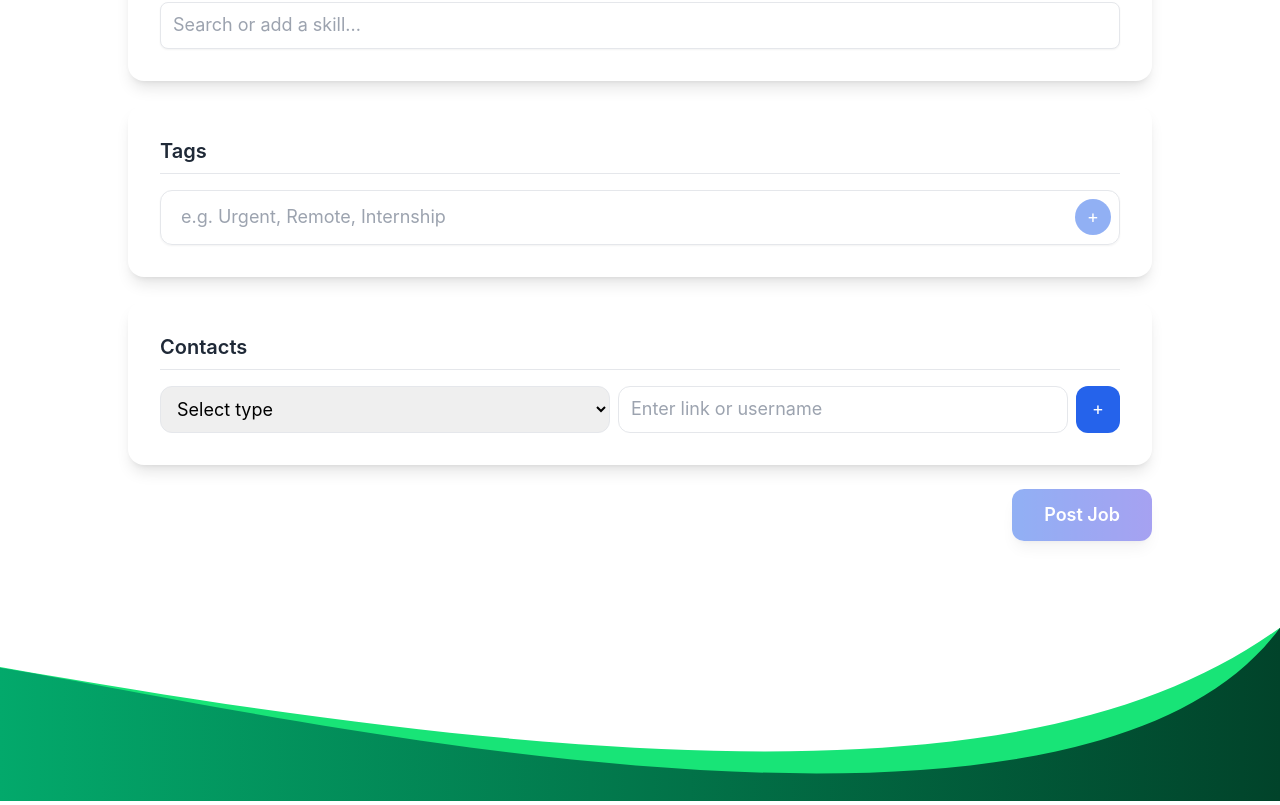
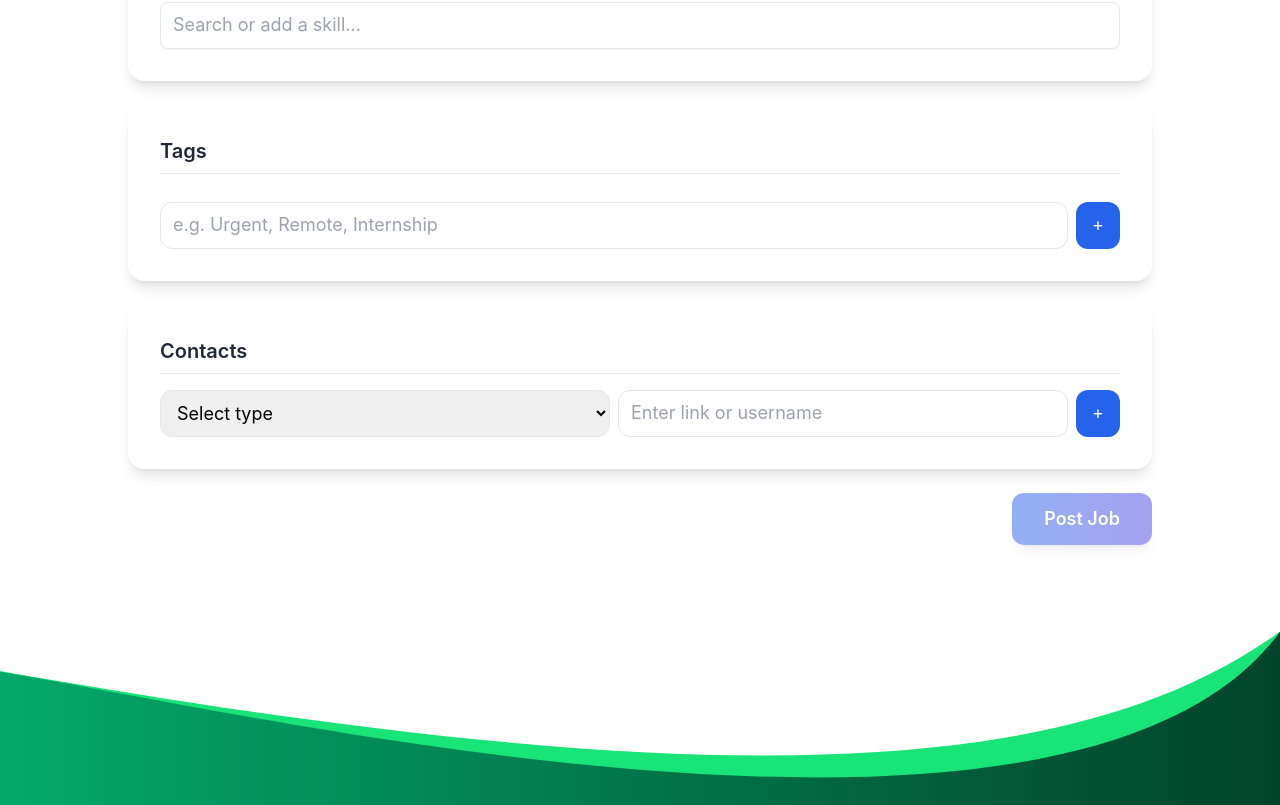
Before and after one commit to KU-jobapp-guys/KU-Seek, a Vue app in the folder frontend/: page /company/job-post-form in a window 1280 px wide. Shown: the part 1036-1841 px from the top of the page. Built offline with nearby package versions, Linux system fonts and the light colour scheme.

Commit message:
adding validators for all inputs

```diff
--- a/frontend/src/components/job-post-form/ContactField.vue
+++ b/frontend/src/components/job-post-form/ContactField.vue
@@ -32,17 +32,34 @@ const validateEmail = (email: string): boolean => {
 
 const validateURL = (url: string): boolean => {
   try {
-    if (!/^https?:\/\//i.test(url)) {
-      url = 'https://' + url
-    }
+    if (!/^https?:\/\//i.test(url)) url = 'https://' + url
     const parsed = new URL(url)
-    // Ensure hostname contains at least one dot (like example.com)
-    if (!parsed.hostname.includes('.')) return false
-    return true
+    return parsed.hostname.includes('.')
   } catch {
     return false
   }
 }
+
+const validateFacebook = (url: string): boolean => {
+  try {
+    if (!/^https?:\/\//i.test(url)) url = 'https://' + url
+    const parsed = new URL(url)
+    return parsed.hostname.includes('facebook.com') || parsed.hostname.endsWith('fb.com')
+  } catch {
+    return false
+  }
+}
+
+const validateLinkedIn = (url: string): boolean => {
+  try {
+    if (!/^https?:\/\//i.test(url)) url = 'https://' + url
+    const parsed = new URL(url)
+    return parsed.hostname.includes('linkedin.com')
+  } catch {
+    return false
+  }
+}
+
 // --- Add Contact ---
 const addContact = (): void => {
   error.value = ''
@@ -61,6 +78,16 @@ const addContact = (): void => {
 
   if (type === 'Email' && !validateEmail(link)) {
     error.value = 'Invalid email address.'
+    return
+  }
+
+  if (type === 'Facebook' && !validateFacebook(link)) {
+    error.value = 'Invalid Facebook profile/page link.'
+    return
+  }
+
+  if (type === 'LinkedIn' && !validateLinkedIn(link)) {
+    error.value = 'Invalid LinkedIn profile link.'
     return
   }
 
--- a/frontend/src/components/job-post-form/TagInput.vue
+++ b/frontend/src/components/job-post-form/TagInput.vue
@@ -11,15 +11,28 @@ const emit = defineEmits<{
 }>()
 
 const newTag = ref('')
+const error = ref('')
 
+// --- Add Tag ---
 const addTag = (): void => {
   const value = newTag.value.trim()
-  if (value && !props.modelValue.includes(value)) {
+  error.value = ''
+
+  if (!value) {
+    error.value = 'Please fill out all fields.'
+    return
+  }
+
+  if (props.modelValue.includes(value)) {
+    error.value = 'This tag already exists.'
+    return
+  }
+
   emit('update:modelValue', [...props.modelValue, value])
   newTag.value = ''
 }
-}
 
+// --- Remove Tag ---
 const removeTag = (index: number): void => {
   const updated = [...props.modelValue]
   updated.splice(index, 1)
@@ -28,38 +41,40 @@ const removeTag = (index: number): void => {
 </script>
 
 <template>
-  <div class="flex flex-wrap items-center gap-2 p-2 border rounded-xl shadow-sm">
-    <!-- Existing tags -->
+  <div class="space-y-3">
+    <!-- Existing Tags -->
+    <div class="flex flex-wrap gap-2">
       <div
         v-for="(tag, index) in modelValue"
         :key="index"
-      class="px-3 py-1 bg-blue-100 text-blue-700 rounded-full flex items-center space-x-2"
+        class="flex items-center gap-2 px-3 py-1 bg-gray-200 text-black rounded-lg text-sm"
       >
         <span>{{ tag }}</span>
         <button type="button" class="text-red-500 hover:text-red-700" @click="removeTag(index)">
           ✕
         </button>
       </div>
+    </div>
 
-    <!-- Input and "+" button -->
-    <div class="flex items-center flex-1 gap-2">
+    <!-- New Tag Input (matches Contact input layout) -->
+    <div class="flex gap-2">
       <input
         v-model="newTag"
-        :placeholder="placeholder || 'e.g. Urgent, Remote, Internship'"
+        :placeholder="placeholder || 'Enter tag (e.g. Urgent, Remote, Internship)'"
+        class="flex-1 px-3 py-2 border rounded-xl text-black placeholder-gray-400"
         @keydown.enter.prevent
-        class="flex-1 px-3 py-1 border-none outline-none text-black placeholder-gray-400"
       />
 
-      <!-- Blue circular "+" button -->
       <button
         type="button"
+        class="px-4 py-2 bg-blue-600 text-white rounded-xl hover:bg-blue-700 transition"
         @click="addTag"
-        class="flex items-center justify-center w-9 h-9 bg-blue-600 hover:bg-blue-700 text-white rounded-full transition"
-        :disabled="!newTag.trim()"
-        :class="{ 'opacity-50 cursor-not-allowed': !newTag.trim() }"
       >
         +
       </button>
     </div>
+
+    <!-- Error Message -->
+    <p v-if="error" class="text-red-500 text-sm">{{ error }}</p>
   </div>
 </template>
```
Lines whose indentation alone changed are shown as unchanged.
